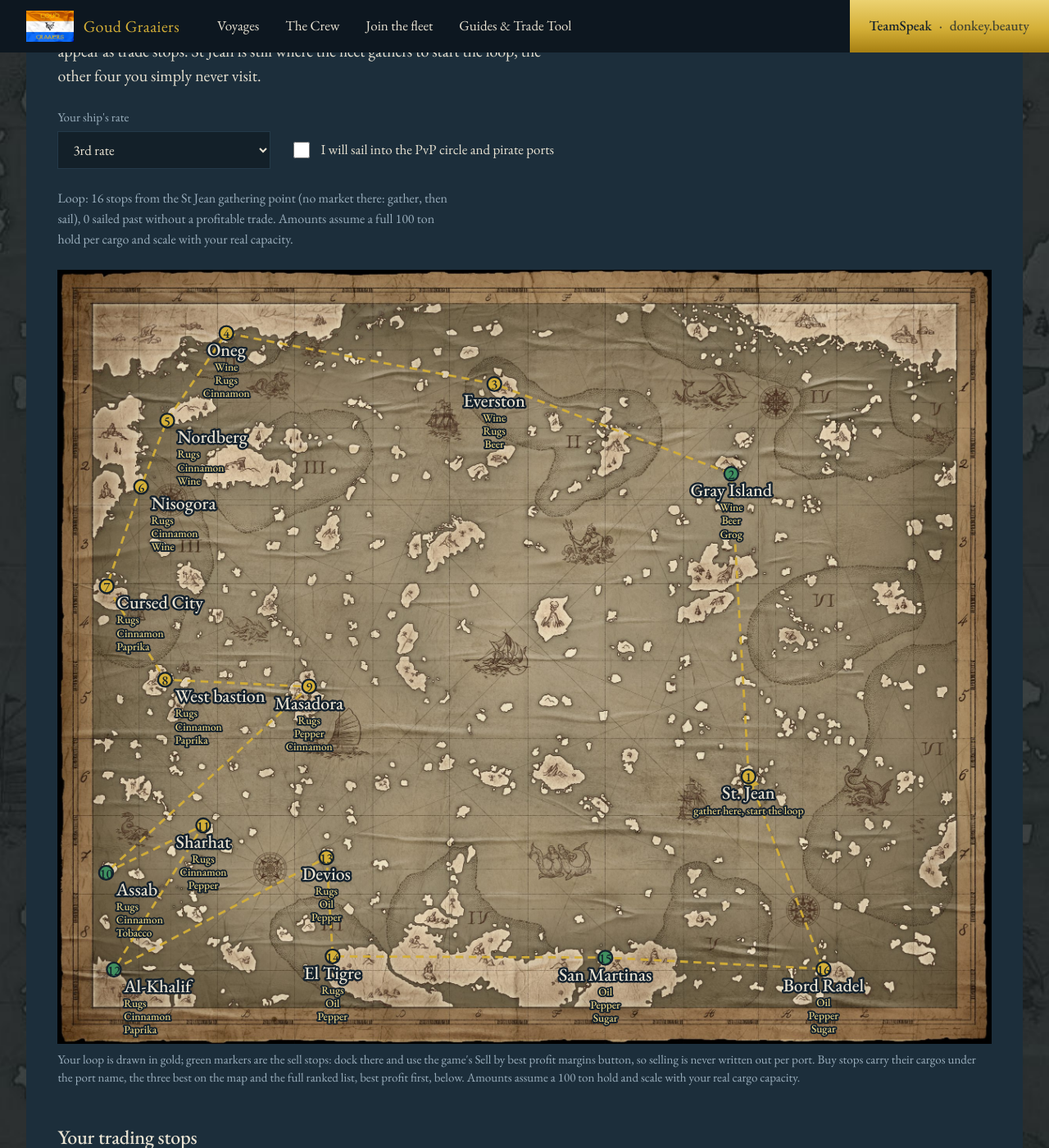
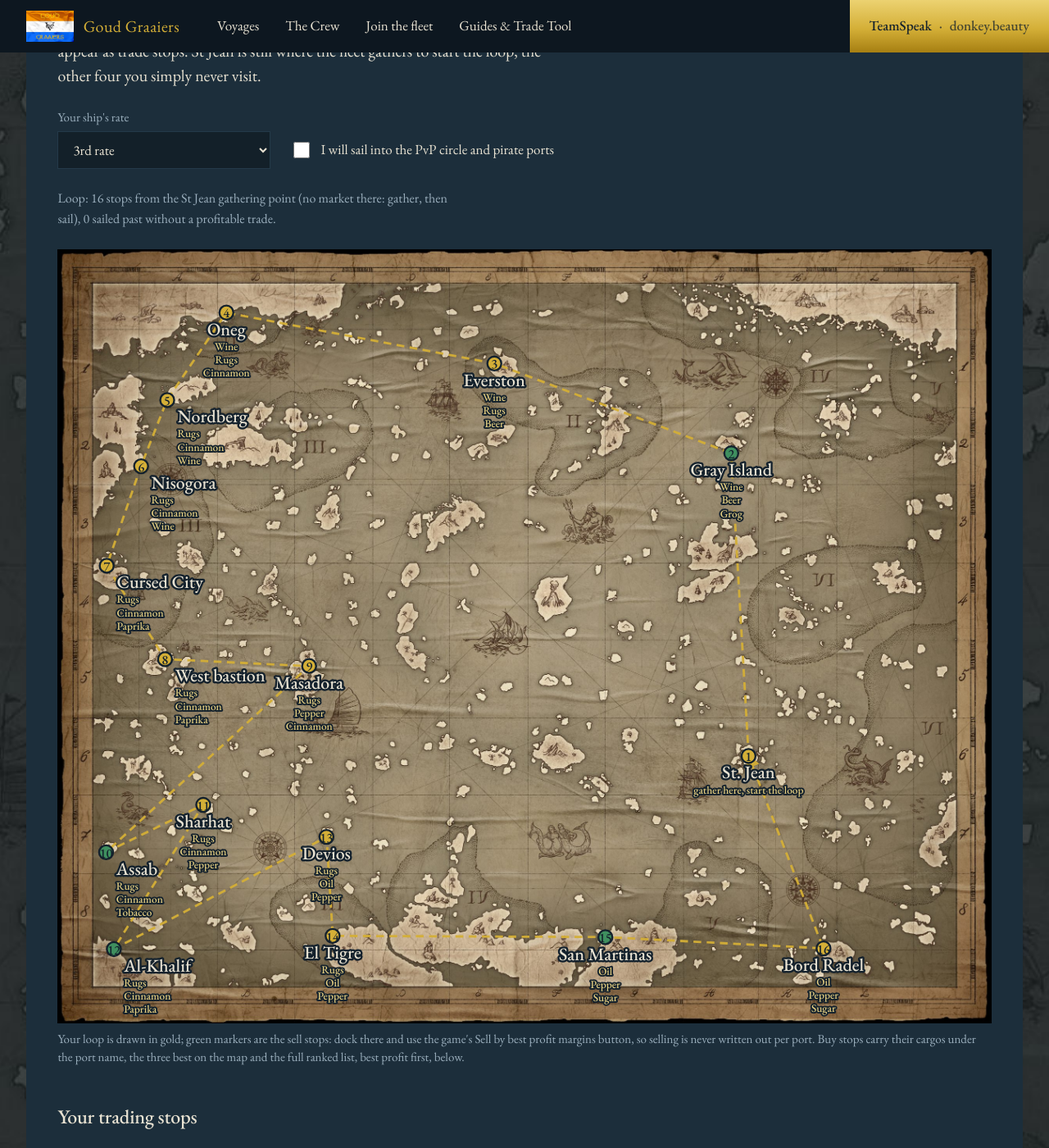
Before and after one commit to FuelClock/GoudGraaiers, a Jekyll site: the page built from guides.md, in a window 1280 px wide and 1400 px high, scrolled down 712 px. Shown: the whole window at 82% size. Built offline with Jekyll 4.4.1, drawn with Linux system fonts in a browser that asks for light colours; some of the changed text lies outside the part shown.

Commit message:
Trade tool: drop hold tonnage, plain ranked goods
The '20 t per full 100 t hold' suffix is gone from the stops list, and
every hold/amount mention goes with it (summary line, caption, notes
paragraph, dead .stop-qty rule). The goods ranking is all the guidance
the list needs. Bumps: trade-planner.js v5, style.css v37.

```diff
--- a/_layouts/frame.html
+++ b/_layouts/frame.html
@@ -10,7 +10,7 @@
   <link href="https://fonts.googleapis.com/css2?family=EB+Garamond:ital,wght@0,400;0,500;1,400;1,500&display=swap" rel="stylesheet">
   <link rel="icon" type="image/png" href="{{ '/img/favicon.png' | relative_url }}">
   <link rel="apple-touch-icon" href="{{ '/img/apple-touch-icon.png' | relative_url }}">
-  <link rel="stylesheet" href="{{ '/assets/css/style.css' | relative_url }}?v=36">
+  <link rel="stylesheet" href="{{ '/assets/css/style.css' | relative_url }}?v=37">
 </head>
 <body {% if page.body_class %}class="{{ page.body_class }}"{% endif %}>
   <div class="chart-sky" aria-hidden="true"><div class="chart-layer" id="chart-layer"></div></div>
--- a/assets/css/style.css
+++ b/assets/css/style.css
@@ -752,7 +752,6 @@ main { position: relative; z-index: 1; }
 .stop-goods li { display: flex; align-items: baseline; gap: 12px; padding: 4px 0; }
 .stop-rank { color: var(--muted); font-size: 0.9375rem; min-width: 1.3em; font-variant-numeric: tabular-nums; }
 .stop-good { color: #e5cf82; font-size: 1.125rem; }
-.stop-qty { color: var(--muted); font-size: 0.9375rem; }
 /* sell stops: green marker (map dot and list number), explained once in the caption */
 .stop--sell .stop-no { color: #3f8f5f; }
 .stop-empty { grid-column: 2; margin: 6px 0 0; color: var(--muted); font-style: italic; }
--- a/assets/js/trade-planner.js
+++ b/assets/js/trade-planner.js
@@ -33,7 +33,7 @@
       var stIdx = active.findIndex(function (a) { return a.name === 'St. Jean'; });
       if (stIdx > 0) active = active.slice(stIdx).concat(active.slice(0, stIdx));
       summary.textContent = 'Loop: ' + active.length + ' stops from the St Jean gathering point (no market there: gather, then sail), ' + plan.skipped.length +
-        ' sailed past without a profitable trade. Amounts assume a full 100 ton hold per cargo and scale with your real capacity.';
+        ' sailed past without a profitable trade.';
       skippedEl.textContent = plan.skipped.length ? 'Sail past without trading: ' + plan.skipped.join(', ') + '.' : '';
 
       active.forEach(function (a, i) {
@@ -47,8 +47,7 @@
           var rows = '';
           buys.forEach(function (t, k) {
             rows += '<li><span class="stop-rank">' + (k + 1) + '</span>' +
-              '<span class="stop-good">' + t.g + '</span>' +
-              '<span class="stop-qty">' + t.qty + ' t per full 100 t hold</span></li>';
+              '<span class="stop-good">' + t.g + '</span></li>';
           });
           html += '<ul class="stop-goods">' + rows + '</ul>';
         } else {
--- a/guides.md
+++ b/guides.md
@@ -49,7 +49,7 @@ The planner computes the single best counterclockwise trade loop for your ship:
       <g id="plan-stops" font-family="EB Garamond, Georgia, serif"></g>
     </svg>
   </div>
-  <figcaption id="plan-caption">Your loop is drawn in gold; green markers are the sell stops: dock there and use the game's Sell by best profit margins button, so selling is never written out per port. Buy stops carry their cargos under the port name, the three best on the map and the full ranked list, best profit first, below. Amounts assume a 100 ton hold and scale with your real cargo capacity.</figcaption>
+  <figcaption id="plan-caption">Your loop is drawn in gold; green markers are the sell stops: dock there and use the game's Sell by best profit margins button, so selling is never written out per port. Buy stops carry their cargos under the port name, the three best on the map and the full ranked list, best profit first, below.</figcaption>
 </figure>
 
 <h3 class="route-heading">Your trading stops</h3>
@@ -59,7 +59,7 @@ The planner computes the single best counterclockwise trade loop for your ship:
 <summary>How the route is chosen</summary>
 <p>Trading in World of Sea Battle works like this: you fill your hold with whatever is cheap at your current port, sail on, and sell the whole stock the moment you reach the first port that pays a good's maximum price, freeing the hold for the next region's cheap goods. The planner applies exactly that rule at every port on your loop: each stop lists every cargo worth loading there, ranked by money earned per hold of cargo space. Hold space is deliberately not part of the planning, so no port gets skipped to make room for a bigger haul elsewhere. Everything bought in one region sells at a single port in the next region: the SELL stops mark exactly where to dump your hold.</p>
 <p>Docking is modeled per port from tiers verified in game: a port in a shallow zone of tier N can only be docked by ships of rate N and smaller, while ports in open water or on the endless sea take any ship. A rate 2 port like Everston, for example, turns away only 1st rates, while a rate 6 port like Fiji takes 6th rates and smaller only. So a rate 1 trader cannot dock at Everston (tier 2) but can dock at Gray Island (open water), exactly as in the game.</p>
-<p>Amounts are shown per full 100 ton hold of each good and scale linearly with your real capacity: a ship with a 300 ton hold can triple every number. The buy list at each stop is ranked by money per cargo space, best first, so work down it until your hold is full. No gold figures are shown because market stock is partly random anyway: the ranking comes from the price spread, your actual earnings come from the market.</p>
+<p>The buy list at each stop is ranked by money per cargo space, best first, so work down it until your hold is full. No amounts or gold figures are shown because market stock is partly random anyway: the ranking comes from the price spread, your actual earnings come from the market.</p>
 </details>
 
 <details class="planner-notes">
```
Also changed, not shown: other parts of guides.md (+1 -1 lines).
